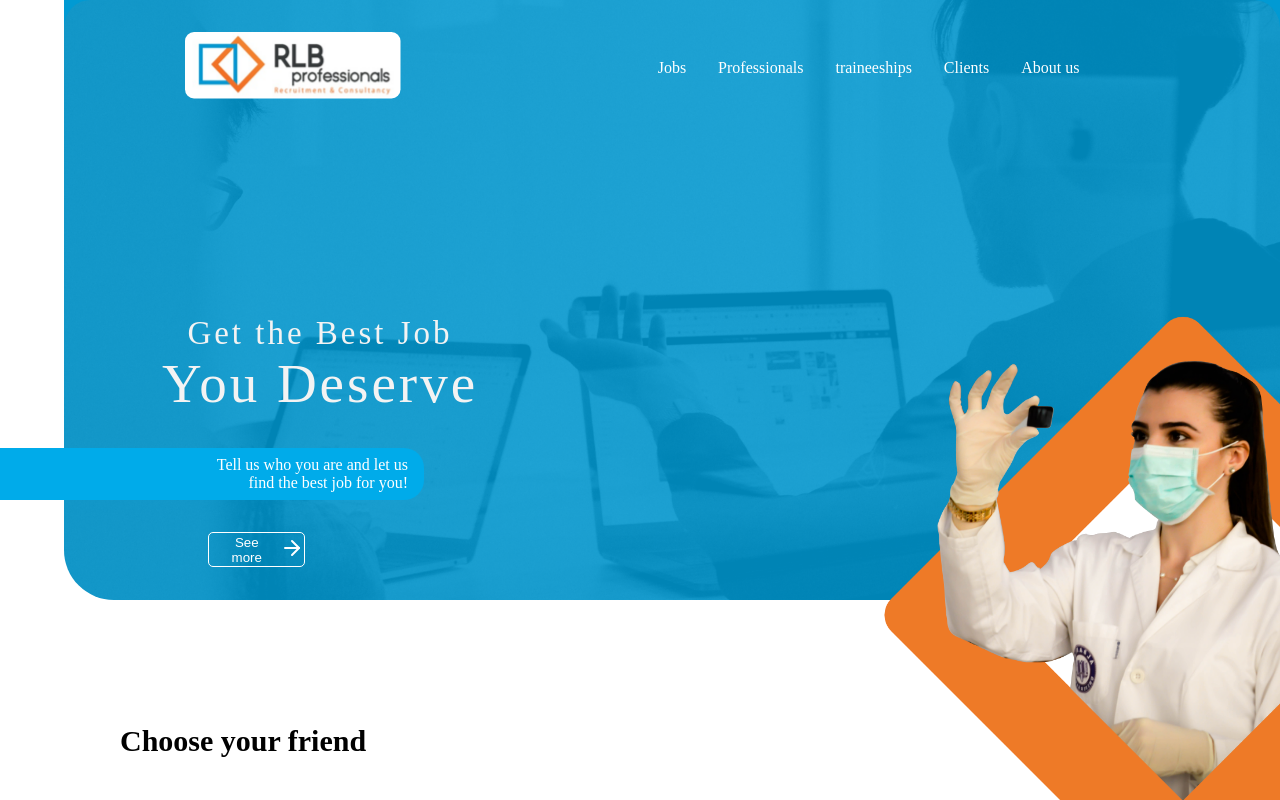
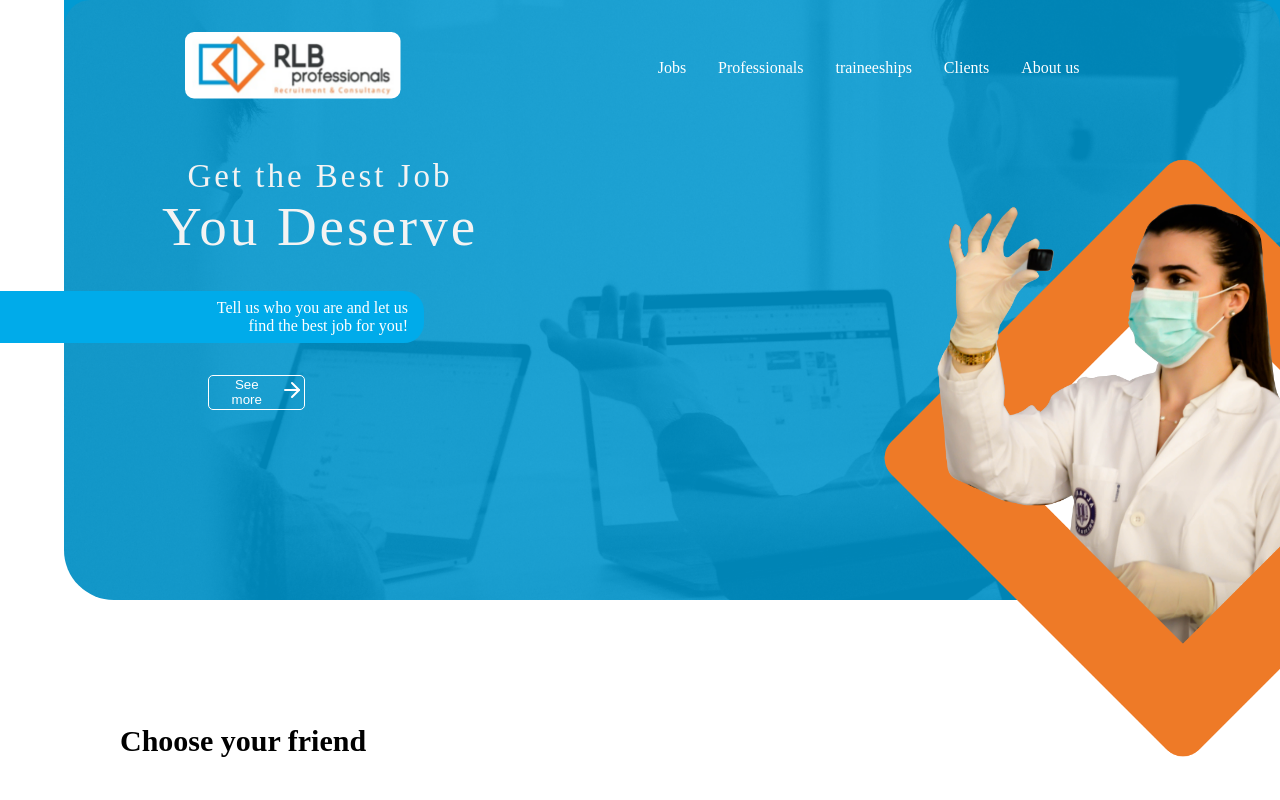
Before and after one commit to ahmadhaqofficial/Rlb-project, a React (Create React App) app in the folder my-app/: page / in a window 1280 px wide. Shown: the top 800 px of the page. Built offline with nearby package versions, Linux system fonts and the light colour scheme.

Commit message:
some changes

```diff
--- a/my-app/src/App.scss
+++ b/my-app/src/App.scss
@@ -133,7 +133,7 @@ body {
   justify-content: space-between;
   width: 100%;
   position: absolute;
-  top: 10%;
+  top: 5%;
   max-width: 1479.5px;
 
   text-align: center;
@@ -429,7 +429,7 @@ width: 100%;
     padding: 1em;
     border-radius: 10px;
     height: 100px;
-    width: 100px;
+    width: 150px;
     text-align: center;
 }
 .vaccieces__number:hover{
```
